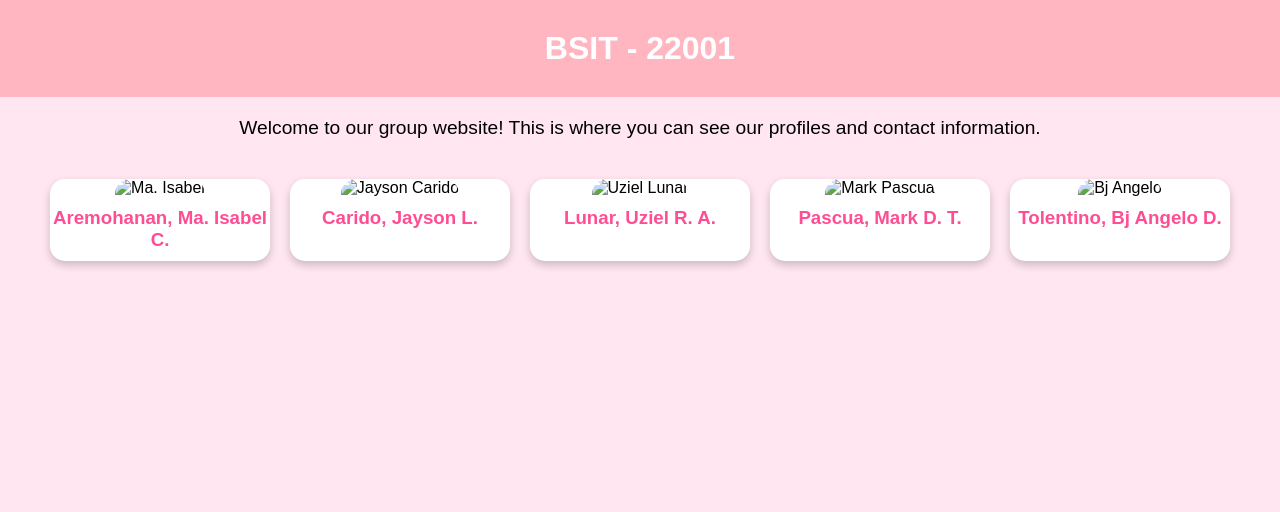
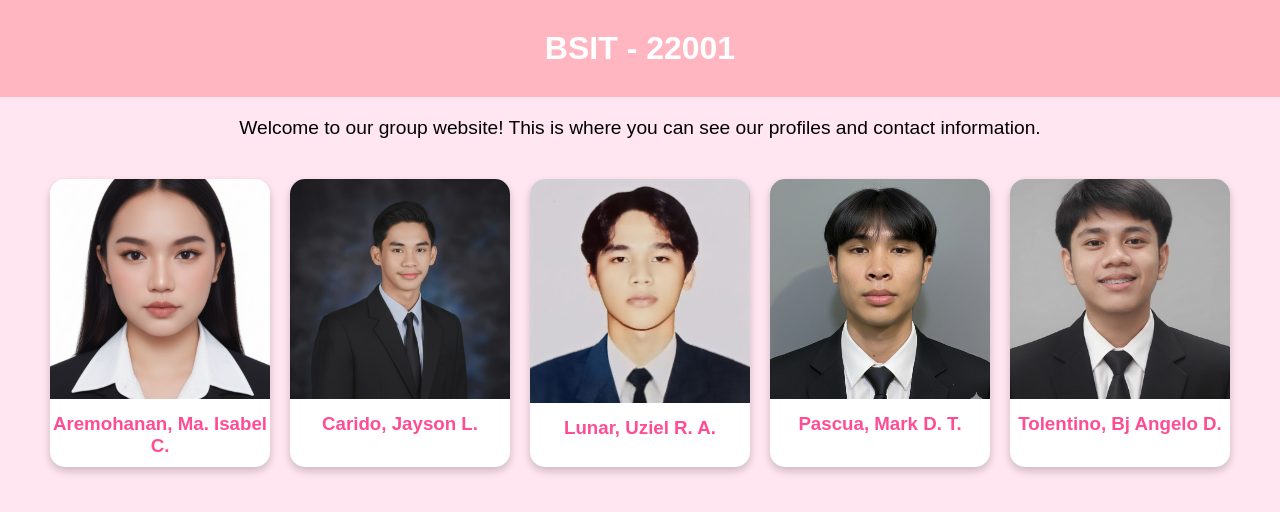
Before and after one commit to mariaaremohanan/22001-WEB101-JAYSON_AND_FRIENDS, a plain HTML site: page index.html in a window 1280 px wide. Drawn offline with Linux system fonts and the light colour scheme.

Commit message:
Update index.html
Added for profile picture

```diff
--- a/index.html
+++ b/index.html
@@ -97,27 +97,27 @@
     <div class="profiles">
         <!-- Profile 1 -->
         <div class="profile-card" onclick="openModal('modal1')">
-            <img src="maria.jpeg" alt="Ma. Isabel">
+            <img src="ma.jpg" alt="Ma. Isabel">
             <h3>Aremohanan, Ma. Isabel C.</h3>
         </div>
         <!-- Profile 2 -->
         <div class="profile-card" onclick="openModal('modal2')">
-            <img src="images/jayson.jpg" alt="Jayson Carido">
+            <img src="jayson.jpg" alt="Jayson Carido">
             <h3>Carido, Jayson L.</h3>
         </div>
         <!-- Profile 3 -->
         <div class="profile-card" onclick="openModal('modal3')">
-            <img src="images/uziel.jpg" alt="Uziel Lunar">
+            <img src="uziel.jpg" alt="Uziel Lunar">
             <h3>Lunar, Uziel R. A.</h3>
         </div>
         <!-- Profile 4 -->
         <div class="profile-card" onclick="openModal('modal4')">
-            <img src="images/mark.jpg" alt="Mark Pascua">
+            <img src="dominic.jpg" alt="Mark Pascua">
             <h3>Pascua, Mark D. T.</h3>
         </div>
         <!-- Profile 5 -->
         <div class="profile-card" onclick="openModal('modal5')">
-            <img src="images/bj.jpg" alt="Bj Angelo">
+            <img src="bj.jpg" alt="Bj Angelo">
             <h3>Tolentino, Bj Angelo D.</h3>
         </div>
     </div>
```
